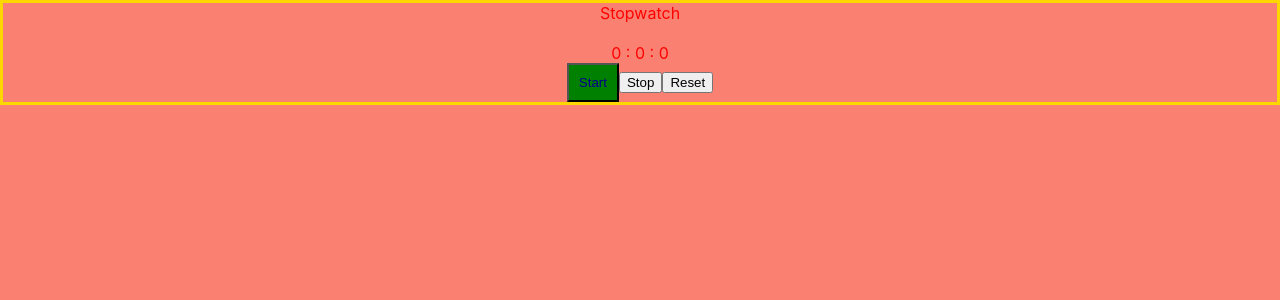
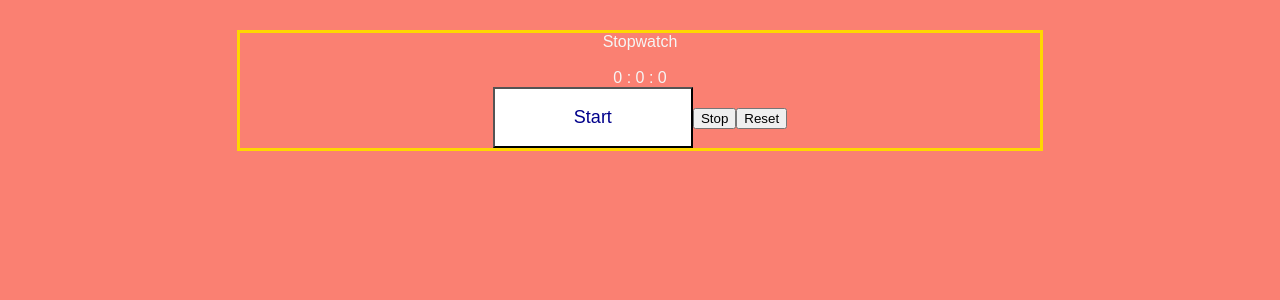
Before and after one commit to rosariov21/StopWatch, a React (Create React App) app: page / in a window 1280 px wide. In both pictures the pointer is over the button "Start". Shown: the top 300 px of the page. Built offline with nearby package versions, Linux system fonts and the light colour scheme.

Commit message:
next css

```diff
--- a/src/App.css
+++ b/src/App.css
@@ -3,18 +3,25 @@
 }
 
 .stopwatch{
-  color: red;
+  color:whitesmoke;
   border: solid gold;
   border-radius: 360;
-
+width: 800px;
+margin: 30px auto;
+text-align: center;
 }
 body{
 background-color: salmon;
+font-family: Arial, Helvetica, sans-serif;
+height: 100%;
 }
 
 button:hover{
   color: darkblue;
   margin: auto;
-  padding: 10px;
-  background-color: green;
+  padding: 18px 10px;
+  background-color:white;
+  width: 200px;
+  font-size: large;
+  cursor: pointer;
 }
```
